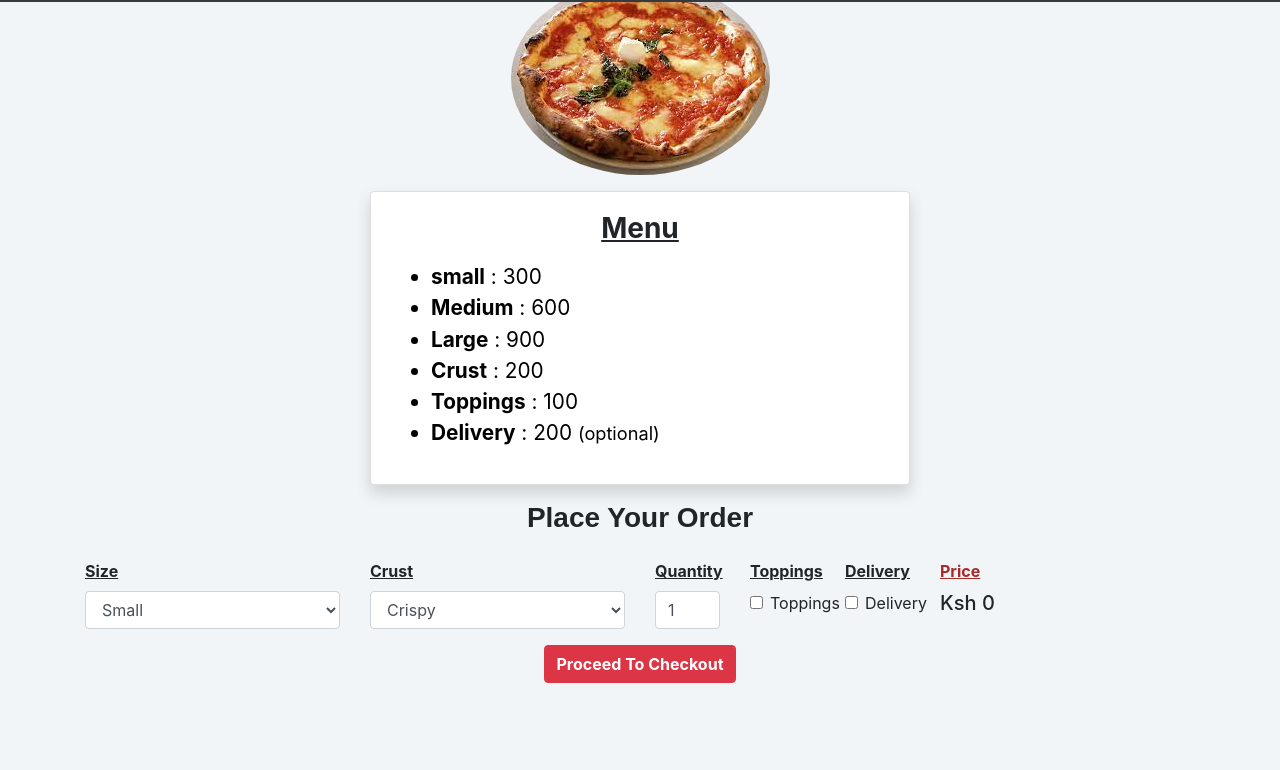
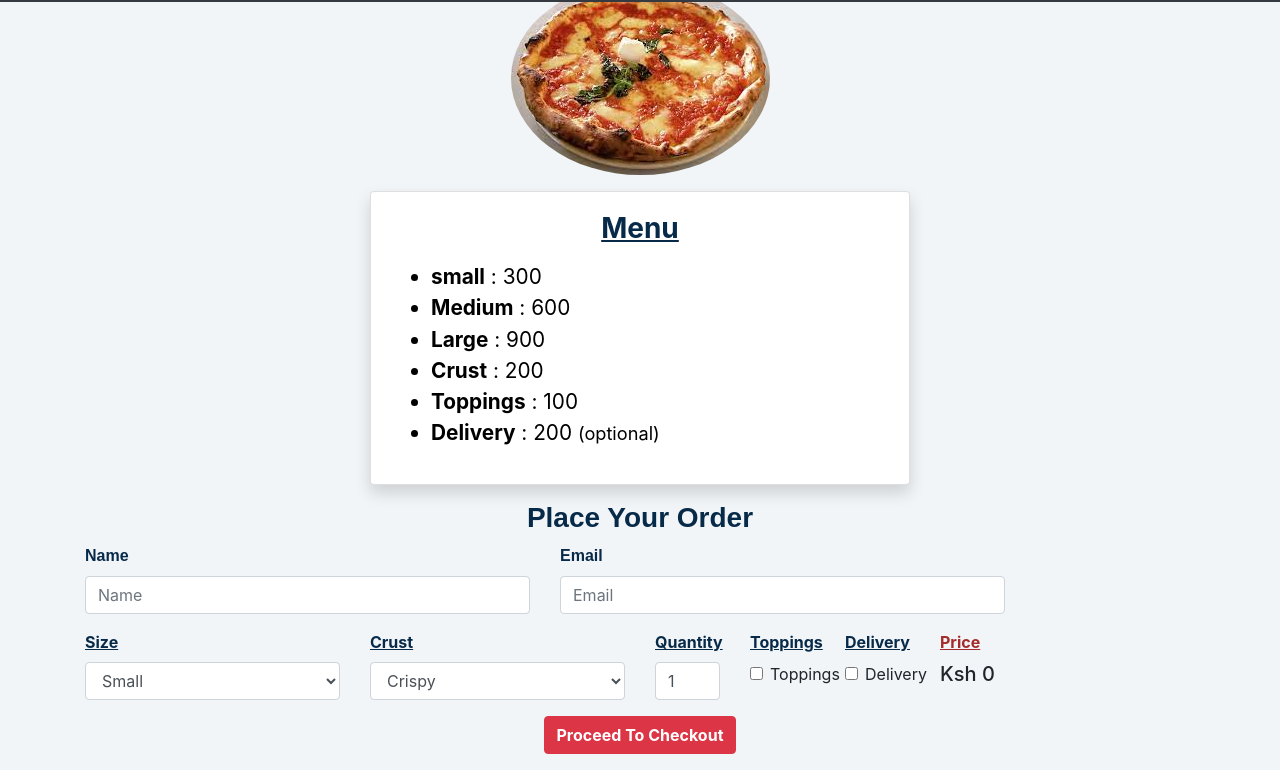
Before and after one commit to crispus-nj/Pizza-Inn-Web-Application, a plain HTML site: page index.html in a window 1280 px wide. Shown: the part 61-831 px from the top of the page. Before the commit the page ends 800 px from the top, so only its background shows below. Drawn offline with nearby package versions, Linux system fonts and the light colour scheme.

Commit message:
added two input fields for name and email in the place order section.

```diff
--- a/index.css
+++ b/index.css
@@ -9,12 +9,14 @@ body {
     text-align: center;
     font-weight: bold;
     font-family: sans-serif;
+    color: hsl(209, 80%, 16%);
 }
 .header1 {
     text-align: center;
     font-weight: bold;
     font-family: inherit;
     text-decoration: underline;
+    color: hsl(209, 80%, 16%);
 }
 .image {
     border-radius: 50%;
--- a/index.html
+++ b/index.html
@@ -112,6 +112,16 @@
                 <h3 class="header">Place Your Order</h3>
             </div>
         </div>
+        <div class="row">
+            <div class="col-md-5">
+                <label for="name" class="header">Name</label>
+                <input type="text" class="form-control" placeholder="Name" id="name">
+            </div>
+            <div class="col-md-5">
+                <label for="email" class="header">Email</label>
+                <input type="email" class="form-control" placeholder="Email" id="email">
+            </div>
+        </div>
         <div class="row  mt-3 ">
             <div class="col-md-3 ">
                 <label for="size" class="header1">Size</label>
@@ -154,7 +164,7 @@
             </div>
         </div>
         <div class="row">
-            <div class="col-md-12 mt-3">
+            <div class="col-md-12 mt-3 mb-3">
                 <button type="submit" class="btn btn-danger">Proceed To Checkout</button>
             </div>
         </div>
```
